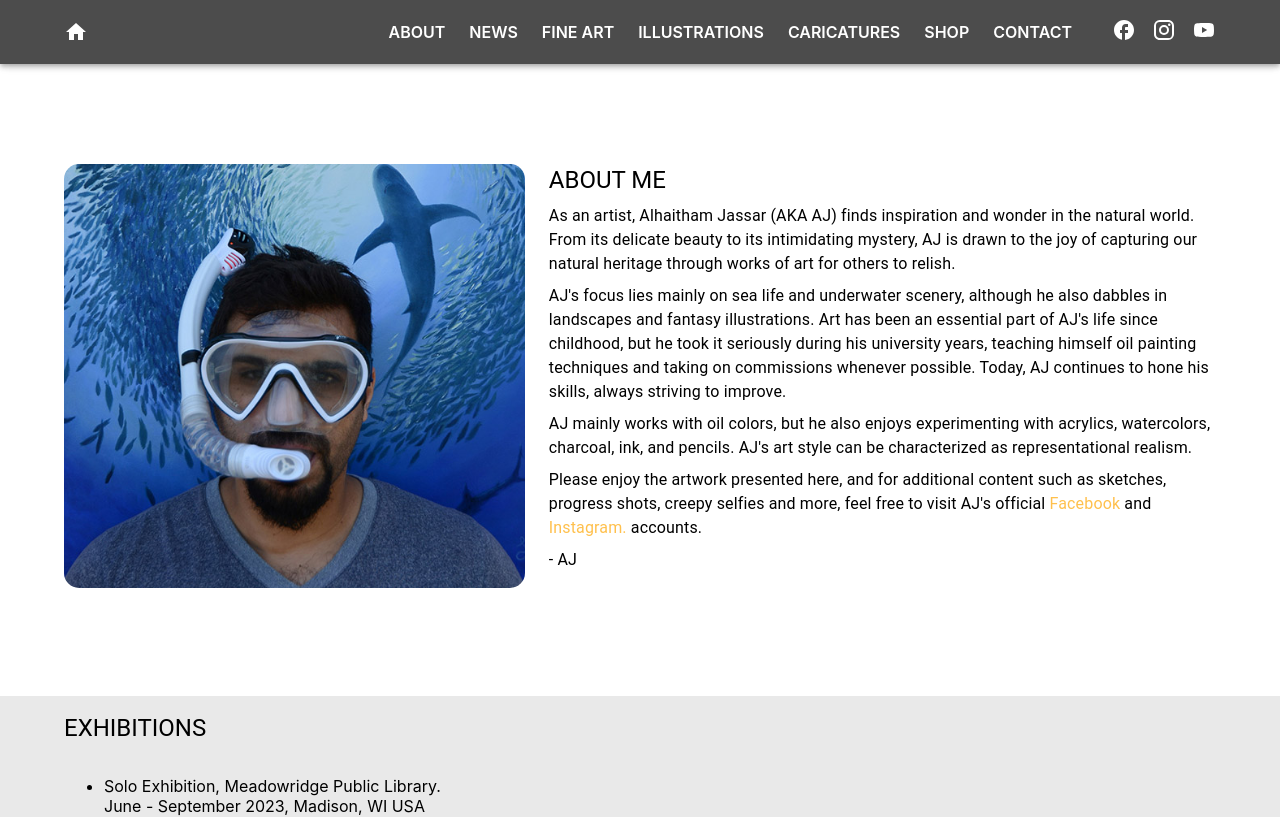
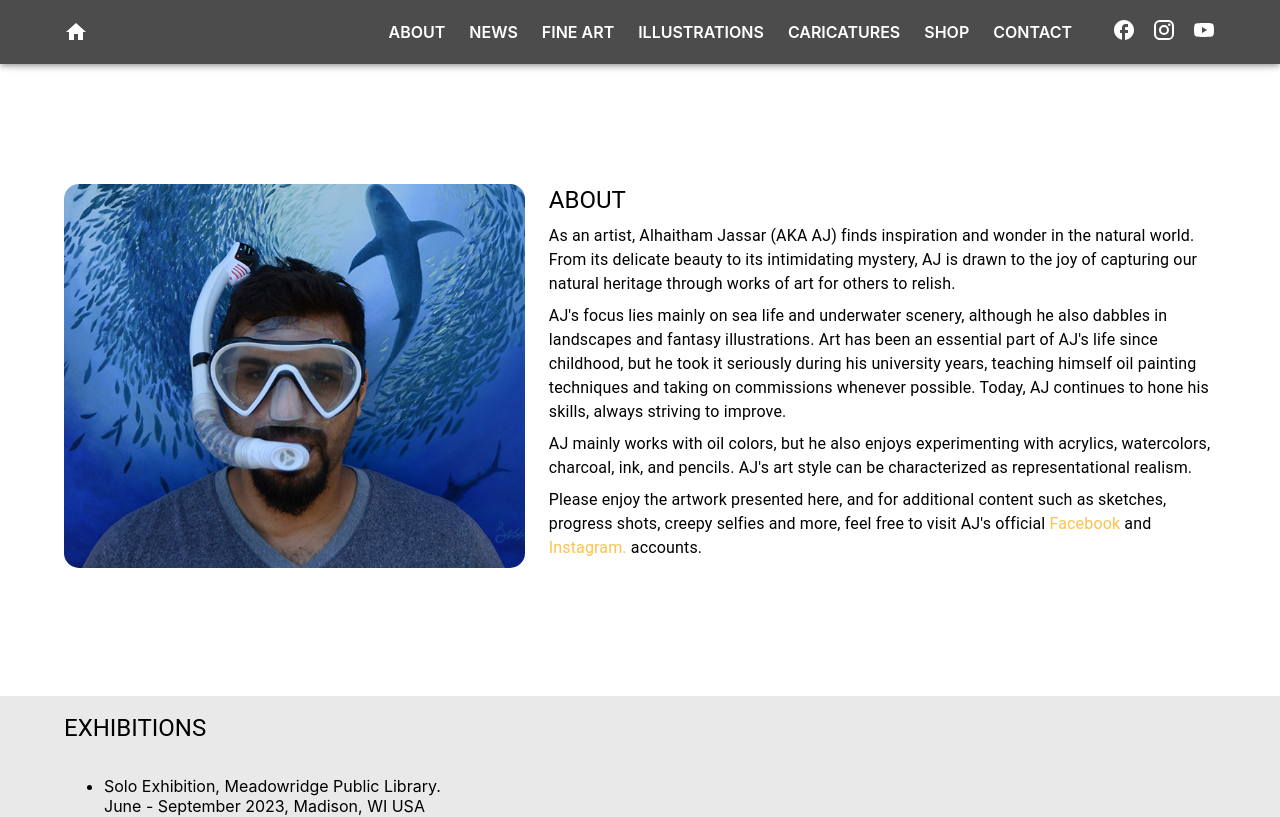
Before and after one commit to HJassar/jassarbrush, a Next.js app: page /about in a window 1280 px wide. Shown: the top 817 px of the page. Built offline with nearby package versions, Linux system fonts and the light colour scheme.

Commit message:
more third person stuff

```diff
--- a/components/aboutSections/About.tsx
+++ b/components/aboutSections/About.tsx
@@ -42,7 +42,7 @@ export default function About() {
                   height: "100%",
                 }}
                 src={me}
-                alt="About Me"
+                alt="About"
               />
             </Box>
             <Box>
@@ -53,7 +53,7 @@ export default function About() {
                 textTransform="uppercase"
                 mb={1}
               >
-                About Me
+                About
               </Typography>
               <Typography mb={1}>
                 As an artist, Alhaitham Jassar (AKA AJ) finds inspiration and
@@ -97,7 +97,6 @@ export default function About() {
                 </LinkRouter>{" "}
                 accounts.
               </Typography>
-              <Typography mb={2}>- AJ</Typography>
             </Box>
           </Container>
         </Box>
```
